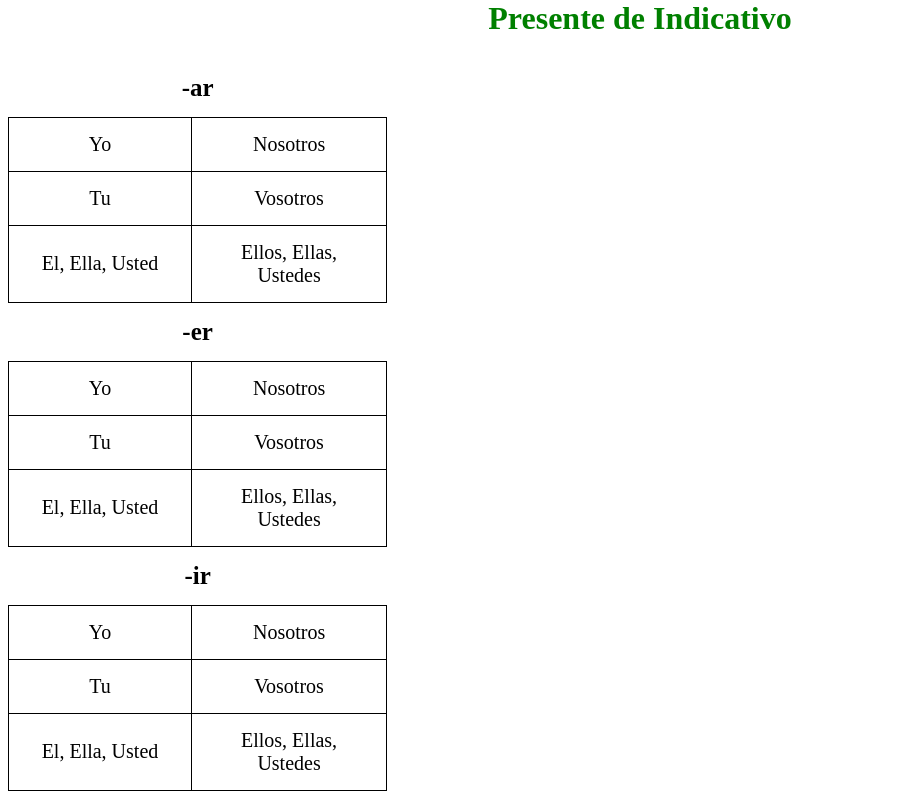
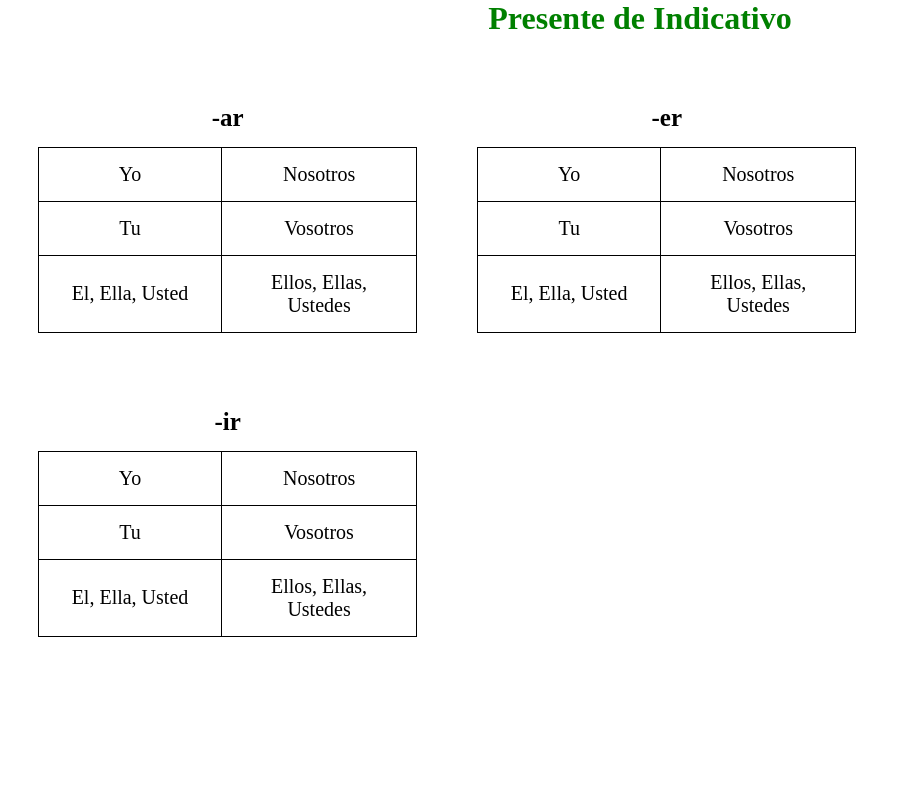
Before and after one commit to MarcusRana/Spanish-Immersion-Website, a PHP site: the page made by Tiempos-Verbales/1, Present Indicative.html in a window 1280 px wide. Shown: the part 21-820 px from the top of the page, without its empty margins (0-911 px from the left). After the commit the page ends 658 px from the top, so only its background shows below. Run offline with PHP 8.4, Linux system fonts and the light colour scheme.

Commit message:
Aligned the grammar tables

```diff
--- a/Tiempos-Verbales/Tiempos Verbales.css
+++ b/Tiempos-Verbales/Tiempos Verbales.css
@@ -4,9 +4,10 @@
 }
 
 table {
+    float: left;
     border-collapse: collapse;
     width: 30%;
-
+    margin: 30px;
 }
 
 th {
@@ -19,7 +20,8 @@ td {
     font-size: 20px;
 }
 
-th, td {
+th,
+td {
     text-align: center;
     padding: 15px;
 }
```
